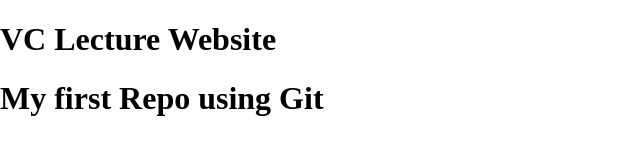
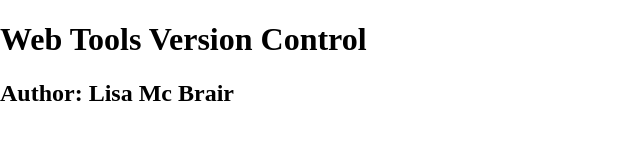
Before and after one commit to LMcbrair/wtlecture, a plain HTML site: page index.html in a window 1280 px wide. Shown: the whole page, without its empty margins (0-640 px from the left). Drawn offline with nearby package versions, Linux system fonts and the light colour scheme.

Commit message:
Version Control 2
Major changes in index. completed

```diff
--- a/index.html
+++ b/index.html
@@ -14,8 +14,8 @@
     </head>
     <body>
     <header>
-	<h1>VC Lecture Website</h1>
-        <h1>My first Repo using Git</h1>
+	<h1>Web Tools Version Control</h1>
+        <h2>Author: Lisa Mc Brair</h2>
     </header>
     <nav id="pageNav">
     </nav>
```
